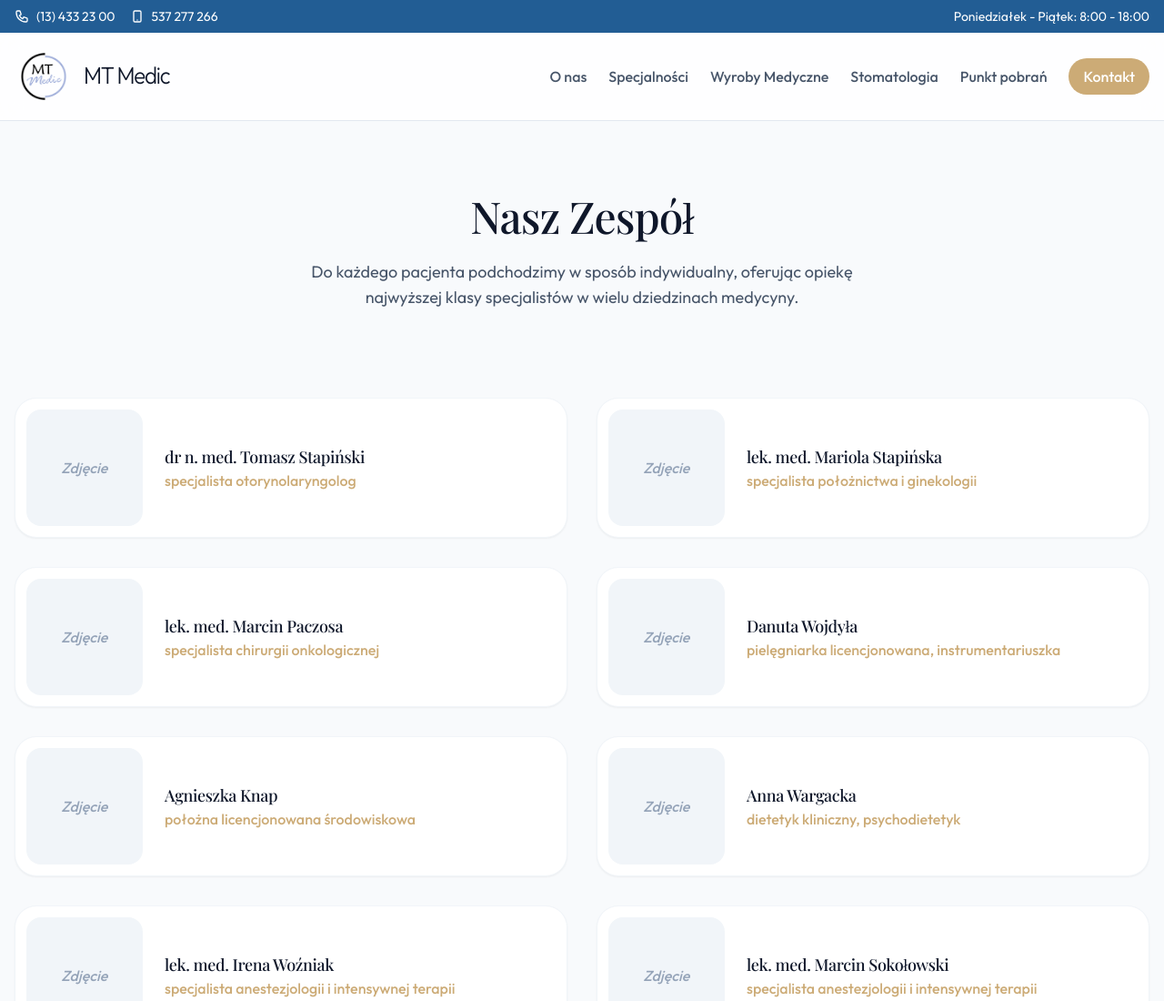
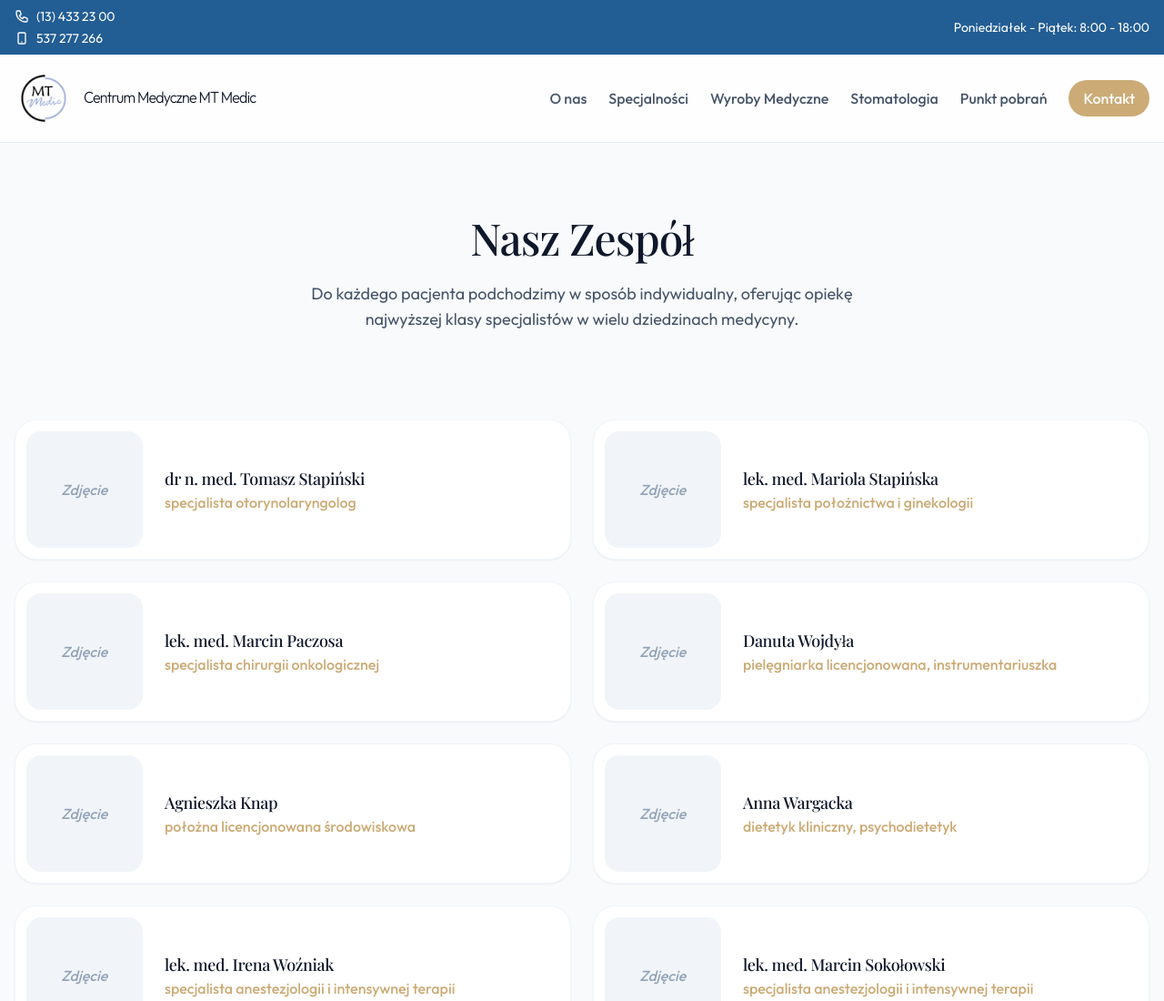
Before and after one commit to Michal-Delikat/klinika, a plain HTML site: page onas.html in a window 1280 px wide. Shown: the top 1100 px of the page at 91% size. Drawn offline with nearby package versions, Linux system fonts and the light colour scheme; a web font is replaced by a local one.

Commit message:
Small fixes

```diff
--- a/onas.html
+++ b/onas.html
@@ -52,7 +52,7 @@
     <!-- Team Grid -->
     <section class="lg:py-12 py-4 px-4">
         <div class="max-w-7xl mx-auto">
-            <div class="grid grid-cols-1 md:grid-cols-2 gap-8">
+            <div class="grid grid-cols-1 md:grid-cols-2 gap-6">
 
                 <doctor-card name="dr n. med. Tomasz Stapiński" specialty="specjalista otorynolaryngolog" image="assets/images/8ac1caf46e50d342b242d053cf4fa145_m.png"></doctor-card>
                 <doctor-card name="lek. med. Mariola Stapińska" specialty="specjalista położnictwa i ginekologii" image="assets/images/55b191720853af6cf19c3c33620a81d7_773ab17c2fe64718b8df0cc6c8435f4e.jpg"></doctor-card>
--- a/script.js
+++ b/script.js
@@ -3,7 +3,7 @@ class TopBar extends HTMLElement {
         this.innerHTML = `
             <div class="bg-blue-700 text-white py-2 px-4">
                 <div class="max-w-7xl mx-auto flex justify-between items-center text-sm">
-                    <div class="flex flex-wrap gap-x-4 gap-y-1">
+                    <div class="flex flex-col gap-y-1">
                         <span class="flex items-center gap-2">
                             <svg xmlns="http://www.w3.org/2000/svg" class="h-4 w-4" fill="none" viewBox="0 0 24 24" stroke="currentColor">
                                 <path stroke-linecap="round" stroke-linejoin="round" stroke-width="2" d="M3 5a2 2 0 012-2h3.28a1 1 0 01.948.684l1.498 4.493a1 1 0 01-.502 1.21l-2.257 1.13a11.042 11.042 0 005.516 5.516l1.13-2.257a1 1 0 011.21-.502l4.493 1.498a1 1 0 01.684.949V19a2 2 0 01-2 2h-1C9.716 21 3 14.284 3 6V5z" />
@@ -17,7 +17,7 @@ class TopBar extends HTMLElement {
                             537 277 266
                         </span>
                     </div>
-                    <div class="hidden md:block">
+                    <div class="text-right">
                         Poniedziałek - Piątek: 8:00 - 18:00
                     </div>
                 </div>
@@ -38,7 +38,7 @@ class MainNav extends HTMLElement {
                     <div class="flex items-center gap-3">
                         <a href="${rootPrefix}index.html" class="flex items-center gap-3">
                             <img src="${rootPrefix}assets/images/logo.png" alt="MT Medic Logo" class="h-16 w-auto">
-                            <span class="font-light text-2xl tracking-tighter text-slate-900 scale-y-110 origin-bottom">MT Medic</span>
+                            <span class="font-light text-1xl tracking-tighter text-slate-900 scale-y-110 origin-bottom">Centrum Medyczne MT Medic</span>
                         </a>
                     </div>
                     <div class="hidden lg:flex items-center gap-6 font-medium text-slate-600">
@@ -72,6 +72,12 @@ class MainNav extends HTMLElement {
 
         btn.addEventListener('click', () => {
             menu.classList.toggle('hidden');
+        });
+
+        menu.querySelectorAll('a').forEach(link => {
+            link.addEventListener('click', () => {
+                menu.classList.add('hidden');
+            });
         });
     }
 }
```
